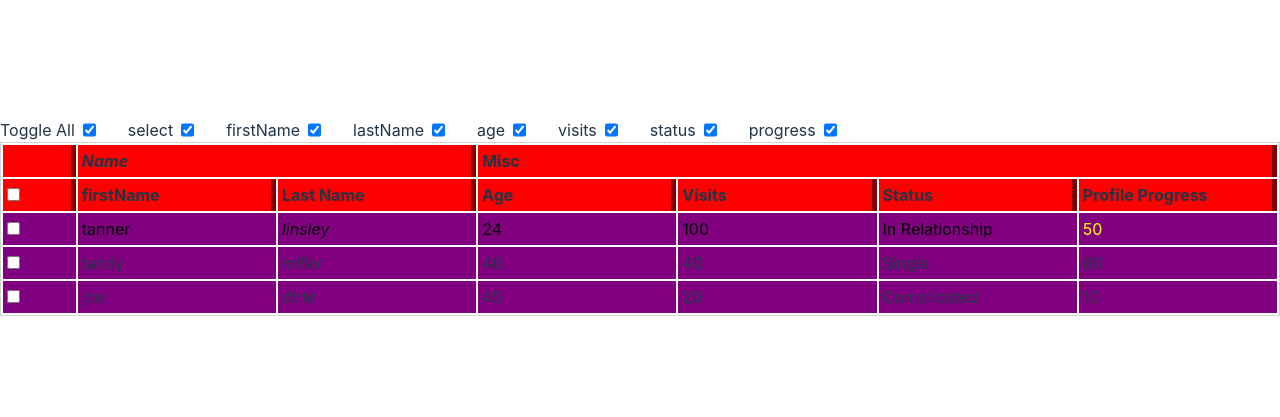
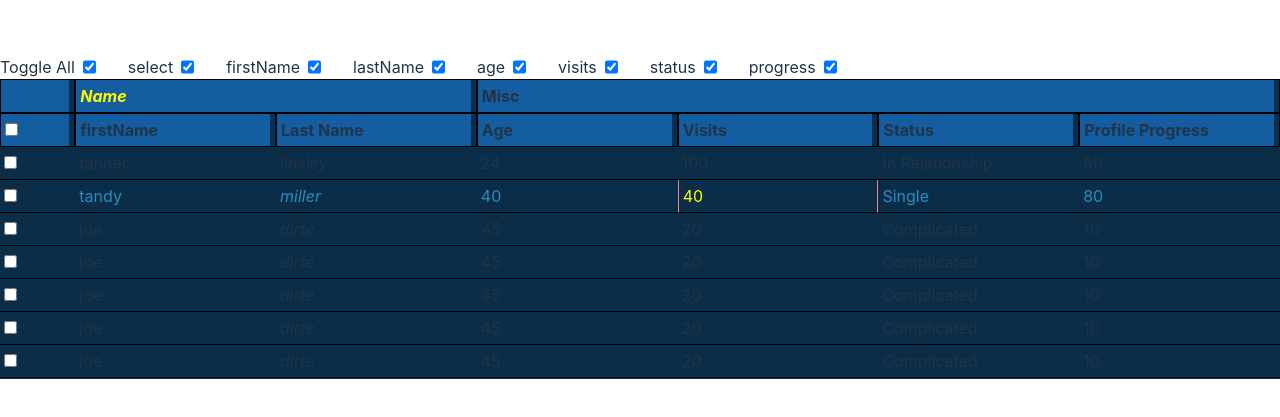
Before and after one commit to ZennerBlade/hardcoreTable, a React (Vite) app: page / in a window 1280 px wide. Shown: the part 183-600 px from the top of the page. Built offline with nearby package versions, Linux system fonts and the light colour scheme.

Commit message:
Sticky Header

```diff
--- a/src/App.css
+++ b/src/App.css
@@ -32,10 +32,11 @@
 
 .cellColor {
   color: yellow;
+  border-inline: 1px solid salmon;
 }
 
-.read-the-docs {
-  color: rgb(0, 0, 0);
+.rowColor {
+  color: #2E8BC0;
 }
 
 td {
@@ -47,6 +48,8 @@ td {
 
 th {
   padding: 0.25rem;
+  position: sticky;
+  top: 0;
 }
 
 .overflowEllipse {
@@ -73,7 +76,7 @@ input {
 }
 
 .resizer.isResizing {
-  background: blue;
+  background: rgb(0, 185, 123);
   opacity: 1;
 }
 
@@ -86,6 +89,7 @@ input {
     opacity: 1;
   }
 }
+
 input {
   margin: 0;
   width: auto;
--- a/src/App.tsx
+++ b/src/App.tsx
@@ -18,7 +18,7 @@ function App() {
     <div className="App">
       {tableFn && ShowHideTableColumn(tableFn)}
 
-      <div style={{ overflowX: 'auto' }}>
+      <div style={{ overflow: 'auto', height: '300px' }}>
         <Table tableVisibility={(param) => setTableFn(param)} />
       </div>
     </div>
--- a/src/table/DraggableColumnHeader.tsx
+++ b/src/table/DraggableColumnHeader.tsx
@@ -2,6 +2,7 @@ import { Column, ColumnOrderState, flexRender, Header, Table } from '@tanstack/r
 import { FC } from 'react';
 import { data } from './data';
 import { useDrag, useDrop } from 'react-dnd';
+import { tableStyle } from './styles';
 
 const reorderColumn = (
   draggedColumnId: string,
@@ -47,6 +48,7 @@ const DraggableColumnHeader: FC<{
         width: header.getSize(),
         opacity: isDragging ? 0.5 : 1,
         position: 'relative',
+        ...tableStyle.columnHeader,
       }}
       ref={dropRef}
       key={header.id}
--- a/src/table/Table.tsx
+++ b/src/table/Table.tsx
@@ -26,7 +26,9 @@ const Table = ({ tableVisibility }: ITable<typeof data[0]>) => {
   const [sorting, setSorting] = useState<SortingState>([]);
   const [rowSelection, setRowSelection] = useState({});
   const [columnVisibility, setColumnVisibility] = useState({});
-  const [columnOrder, setColumnOrder] = useState<ColumnOrderState>(columnOrderGenerator(columns));
+  const [columnOrder, setColumnOrder] = useState<ColumnOrderState>(() =>
+    columnOrderGenerator(columns)
+  );
 
   console.log('Col odr ', columns);
 
@@ -92,7 +94,7 @@ const Table = ({ tableVisibility }: ITable<typeof data[0]>) => {
                       ]?.toString()
                     : ''
                 }
-                style={{ maxWidth: 0 }}
+                style={{ maxWidth: 0, ...tableStyle.row }}
               >
                 {flexRender(cell.column.columnDef.cell, cell.getContext())}
               </td>
--- a/src/table/column.tsx
+++ b/src/table/column.tsx
@@ -28,7 +28,7 @@ export const columns = [
     size: 50,
   }),
   columnHelper.group({
-    header: () => <i>Name</i>,
+    header: () => <i style={{ color: 'yellow' }}>Name</i>,
     id: 'name',
     columns: [
       columnHelper.accessor('firstName', { id: 'firstName' }),
--- a/src/table/data.ts
+++ b/src/table/data.ts
@@ -4,9 +4,9 @@ export type Person = {
   lastName: string;
   age: number;
   visits: number;
+  visits_cell_style?: string;
   status: string;
   progress: number;
-  progress_cell_style?: string;
   style?: string;
 };
 
@@ -18,16 +18,80 @@ export const data: Person[] = [
     visits: 100,
     status: 'In Relationship',
     progress: 50,
-    progress_cell_style: 'cellColor',
-    style: 'read-the-docs',
   },
   {
     firstName: 'tandy',
     lastName: 'miller',
     age: 40,
     visits: 40,
+    visits_cell_style: 'cellColor',
     status: 'Single',
     progress: 80,
+    style: 'rowColor',
+  },
+  {
+    firstName: 'joe',
+    lastName: 'dirte',
+    age: 45,
+    visits: 20,
+    status: 'Complicated',
+    progress: 10,
+  },
+  {
+    firstName: 'joe',
+    lastName: 'dirte',
+    age: 45,
+    visits: 20,
+    status: 'Complicated',
+    progress: 10,
+  },
+  {
+    firstName: 'joe',
+    lastName: 'dirte',
+    age: 45,
+    visits: 20,
+    status: 'Complicated',
+    progress: 10,
+  },
+  {
+    firstName: 'joe',
+    lastName: 'dirte',
+    age: 45,
+    visits: 20,
+    status: 'Complicated',
+    progress: 10,
+  },
+  {
+    firstName: 'joe',
+    lastName: 'dirte',
+    age: 45,
+    visits: 20,
+    status: 'Complicated',
+    progress: 10,
+  },
+  {
+    firstName: 'joe',
+    lastName: 'dirte',
+    age: 45,
+    visits: 20,
+    status: 'Complicated',
+    progress: 10,
+  },
+  {
+    firstName: 'joe',
+    lastName: 'dirte',
+    age: 45,
+    visits: 20,
+    status: 'Complicated',
+    progress: 10,
+  },
+  {
+    firstName: 'joe',
+    lastName: 'dirte',
+    age: 45,
+    visits: 20,
+    status: 'Complicated',
+    progress: 10,
   },
   {
     firstName: 'joe',
--- a/src/table/styles.ts
+++ b/src/table/styles.ts
@@ -1,26 +1,38 @@
 import { CSSProperties } from 'react';
 
 const table: CSSProperties = {
-  border: '1px solid lightgray',
   textAlign: 'left',
   width: '100%',
+  borderSpacing: 0,
 };
 
 const header: CSSProperties = {
-  background: 'red',
+  background: '#145DA0',
+  position: 'sticky',
+  top: '0px',
+};
+
+const columnHeader: CSSProperties = {
+  border: '1px solid black',
 };
 
 const body: CSSProperties = {
-  background: 'purple',
+  background: '#0C2D48',
 };
 
 const selectedRow: CSSProperties = {
-  backgroundColor: 'rgba(46, 210, 102, 0.6)',
+  backgroundColor: '#B1D4E05A',
+};
+
+const row: CSSProperties = {
+  borderBottom: '1px solid black',
 };
 
 export const tableStyle = {
   table,
   header,
+  columnHeader,
   body,
   selectedRow,
+  row,
 };
```
Also changed, not shown: 1 other file (tests, documents, lock files or other folders).
